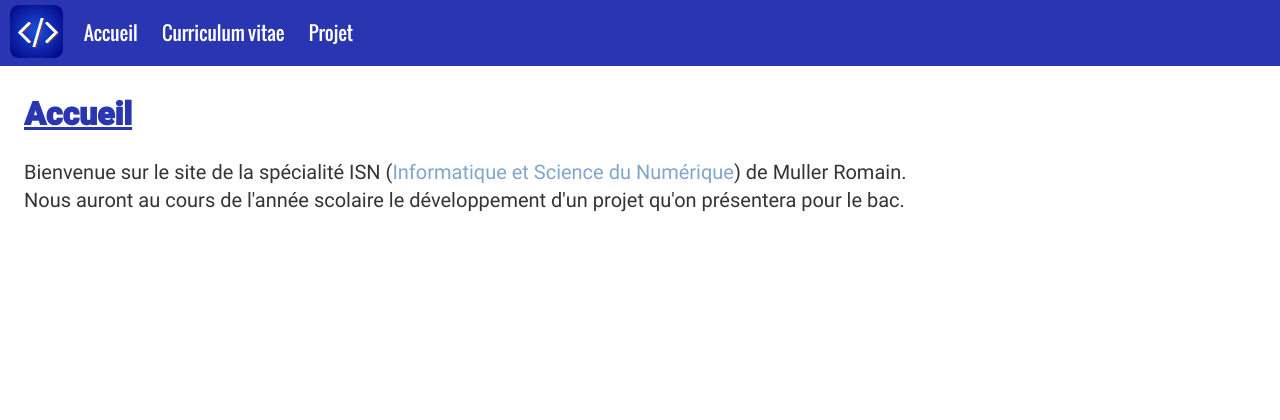
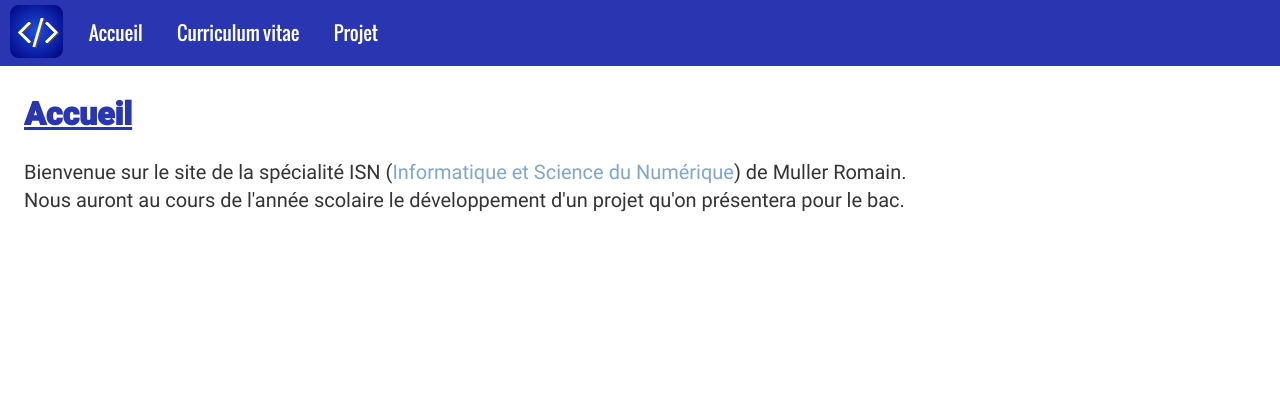
Before and after one commit to Oprax/site-isn, a PHP site: page / in a window 1280 px wide. Shown: the top 420 px of the page. Run offline with PHP 8.4, Linux system fonts and the light colour scheme.

Commit message:
Fix header link padding in css

```diff
--- a/static/css/responsive.css
+++ b/static/css/responsive.css
@@ -57,7 +57,7 @@ html, body {
 }
 
 .menu a {
-	padding: 0 10px;
+	padding: 0 15px;
 }
 
 .menu a:hover {
```
